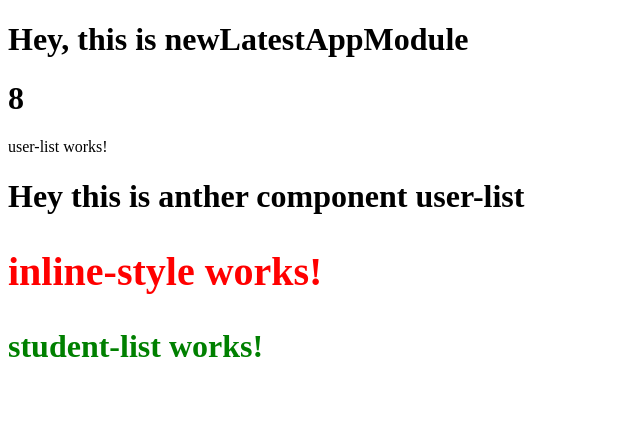
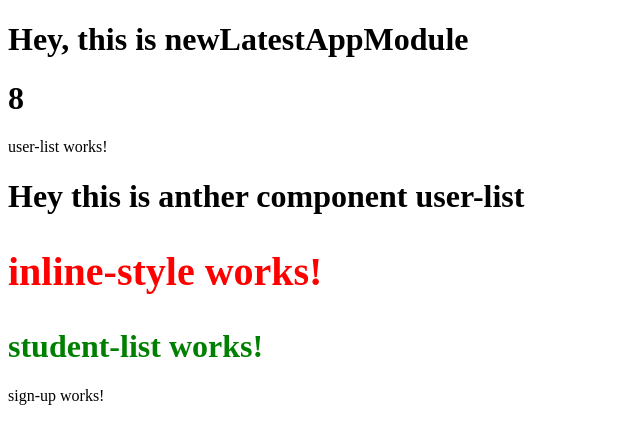
Before and after one commit to asadullahjamil0/newLatestAppModule, an Angular app: page / in a window 1280 px wide. Shown: the top 444 px of the page, without its empty margins (0-640 px from the left). Built offline with nearby package versions, Linux system fonts and the light colour scheme.

Commit message:
How to create module manually in Angular.

```diff
--- a/src/app/app.component.html
+++ b/src/app/app.component.html
@@ -3,3 +3,4 @@
 <app-user-list></app-user-list>
 <app-inline-style></app-inline-style>
 <app-student-list></app-student-list>
+<app-sign-up></app-sign-up>
--- a/src/app/app.module.ts
+++ b/src/app/app.module.ts
@@ -6,6 +6,7 @@ import { AppComponent } from './app.component';
 import { UserListComponent } from './user-list/user-list.component';
 import { InlineStyleComponent } from './inline-style/inline-style.component';
 import { StudentListComponent } from './student-list/student-list.component';
+import { UserAuthModule } from './user-auth/user-auth.module';
 
 @NgModule({
   declarations: [
@@ -16,7 +17,8 @@ import { StudentListComponent } from './student-list/student-list.component';
   ],
   imports: [
     BrowserModule,
-    AppRoutingModule
+    AppRoutingModule,
+    UserAuthModule
   ],
   providers: [
     provideClientHydration()
--- /dev/null
+++ b/src/app/user-auth/sign-up/sign-up.component.html
@@ -0,0 +1 @@
+<p>sign-up works!</p>
```
Also changed, not shown: src/app/user-auth/sign-up/sign-up.component.ts (added, +10 -0 lines), src/app/user-auth/user-auth.module.ts (added, +19 -0 lines), src/app/user-auth/sign-up/sign-up.component.css (added), 1 other file (tests, documents, lock files or other folders).
